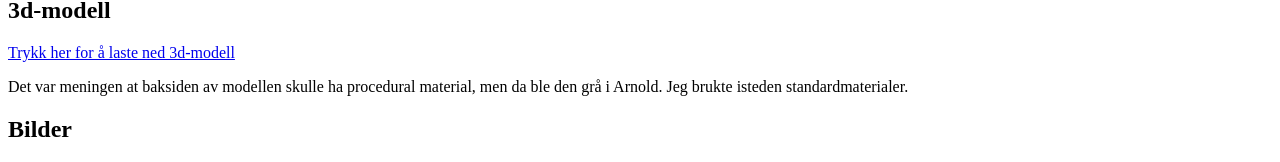
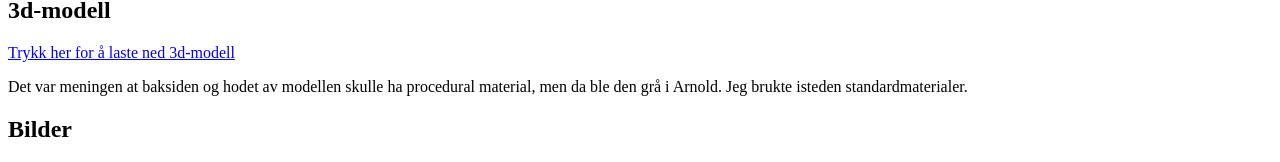
Before and after one commit to Rubinadragon/3d-modellering, a plain HTML site: page oblig1.html in a window 1280 px wide. Shown: the part 121-283 px from the top of the page. Drawn offline with Linux system fonts and the light colour scheme.

Commit message:
Mer tekst

```diff
--- a/oblig1.html
+++ b/oblig1.html
@@ -16,7 +16,7 @@
         <main>
             <h2>3d-modell</h2>
             <a href="img/Oblig_1_prs-singlecut-gitar – 014.mb" download="Oblig_1_prs-singlecut-gitar">Trykk her for å laste ned 3d-modell</a>
-            <p>Det var meningen at baksiden av modellen skulle ha procedural material, men da ble den grå i Arnold. Jeg brukte isteden standardmaterialer.</p>
+            <p>Det var meningen at baksiden og hodet av modellen skulle ha procedural material, men da ble den grå i Arnold. Jeg brukte isteden standardmaterialer.</p>
             <h2>Bilder</h2>
                 <p> Det er noe støy i metallmaterialene, men jeg prøvde å få rendertiden til å ikke ta for lang tid.</p>
                 <picture>
```
